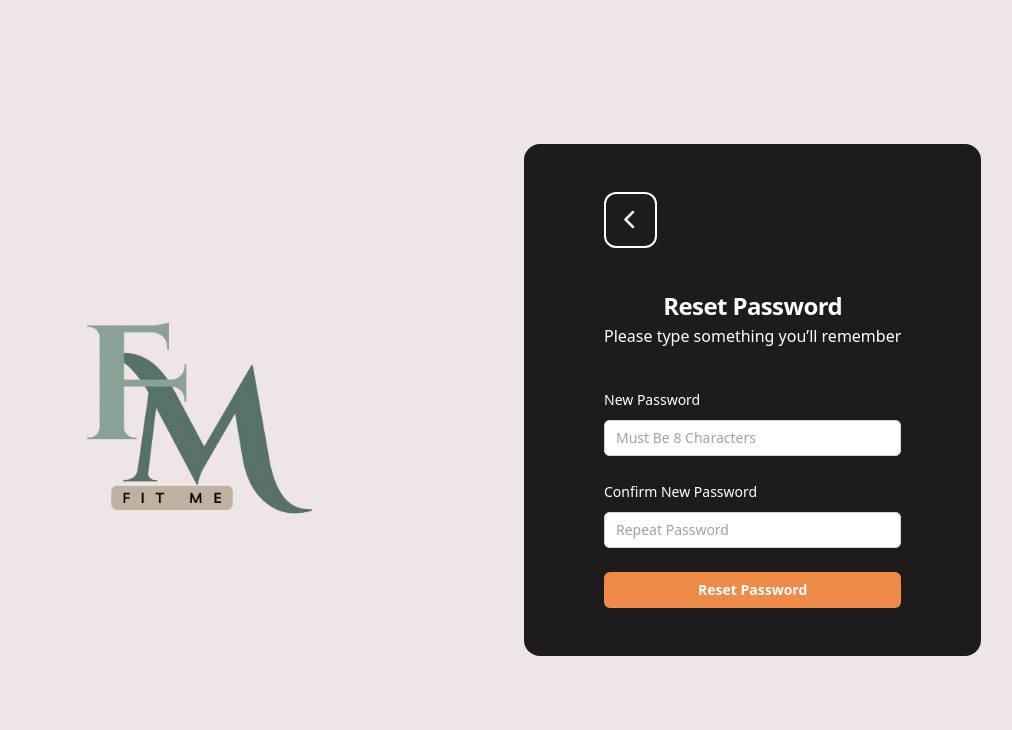
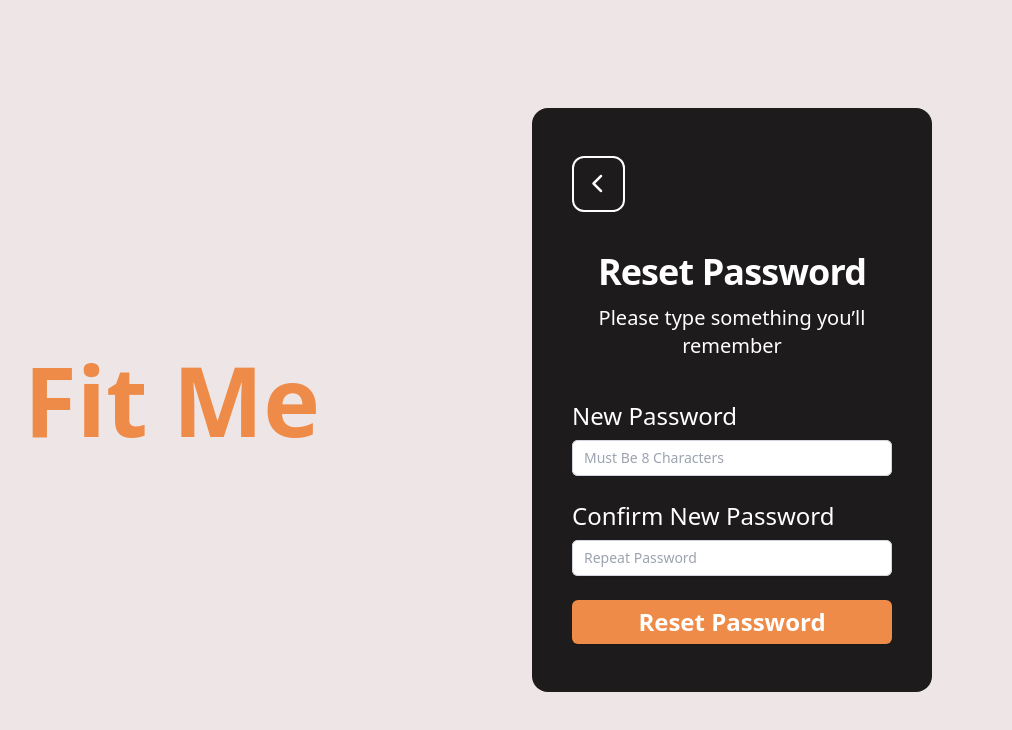
Before and after one commit to AbdallahLearn/FitMe, a React (Vite) app in the folder front-end/: page /resetpassword in a window 1280 px wide. Shown: the top 730 px of the page, without its empty margins (148-1160 px from the left). Built offline with nearby package versions, Linux system fonts and the light colour scheme.

Commit message:
update signin-signup

```diff
--- a/front-end/src/pages/PasswordChanged.jsx
+++ b/front-end/src/pages/PasswordChanged.jsx
@@ -1,5 +1,3 @@
-import Logo from "../assets/fitmerm.png";
-
 export default function PasswordChanged() {
     return (
         <>
@@ -7,31 +5,27 @@ export default function PasswordChanged() {
             <div className="min-w-screen min-h-screen flex justify-center items-center bg-[#EEE6E6]">
                 <div className="min-w-full min-h-full flex flex-col justify-center items-center md:flex-row">
                     <div className="w-full md:w-1/2 flex justify-center">
-                        <img
-                            alt="Your Company"
-                            src={Logo}
-                            className="w-96"
-                        />
+                        <h1 className="text-[#EE8B48] max-sm:text-7xl text-8xl font-bold text-center mb-10 md:mb-0">Fit Me</h1>
                     </div>
 
-                    <div className="flex min-h-full flex-1 flex-col justify-center px-6 py-12 lg:px-8 w-full md:w-1/2">
-                        <div className="w-full md:w-fit bg-[#1D1B1B] py-12 px-20 rounded-2xl">
+                    <div className="flex min-h-full flex-1 flex-col justify-center w-full md:w-1/2 px-10 md:pr-10 lg:pr-0">
+                        <div className="w-full lg:w-2/3 bg-[#1D1B1B] py-12 px-10 rounded-2xl">
                             <div className="sm:mx-auto sm:w-full sm:max-w-sm">
-                                <h2 className="mt-10 text-center text-2xl font-bold leading-9 tracking-tight text-white">
+                                <h2 className="mt-10 mb-3 text-center max-sm:text-2xl md:text-4xl font-bold leading-9 tracking-tight text-white">
                                     Reset Password
                                 </h2>
 
-                                <p className="text-white">
+                                <p className="text-white text-xl text-center">
                                     Your password has been changed succesfully
                                 </p>
                             </div>
 
-                            <div className="mt-10 sm:mx-auto sm:w-full sm:max-w-sm">
-                                <form action="#" method="POST" className="space-y-6">
+                            <div className="mt-10 sm:mx-auto sm:w-full sm:max-w-full">
+                                <form method="POST" className="space-y-6">
                                     <div>
                                         <button
                                             type="submit"
-                                            className="flex w-full justify-center rounded-md bg-[#EE8B48] px-3 py-1.5 text-sm font-semibold leading-6 text-white shadow-sm hover:bg-[#EE8B30] focus-visible:outline focus-visible:outline-2 focus-visible:outline-offset-2"
+                                            className="flex w-full justify-center rounded-md bg-[#EE8B48] px-3 py-1.5 max-sm:text-lg md:text-2xl font-semibold leading-6 text-white shadow-sm hover:bg-[#EE8B30] focus-visible:outline focus-visible:outline-2 focus-visible:outline-offset-2"
                                         >
                                             Back To Login
                                         </button>
--- a/front-end/src/pages/ResetPassword.jsx
+++ b/front-end/src/pages/ResetPassword.jsx
@@ -1,4 +1,3 @@
-import Logo from "../assets/fitmerm.png";
 import { Link } from "react-router-dom"
 
 export default function ResetPassword() {
@@ -8,15 +7,11 @@ export default function ResetPassword() {
             <div className="min-w-screen min-h-screen flex justify-center items-center bg-[#EEE6E6]">
                 <div className="min-w-full min-h-full flex flex-col justify-center items-center md:flex-row">
                     <div className="w-full md:w-1/2 flex justify-center">
-                        <img
-                            alt="Your Company"
-                            src={Logo}
-                            className="w-96"
-                        />
+                        <h1 className="text-[#EE8B48] max-sm:text-7xl text-8xl font-bold mb-10 md:mb-0">Fit Me</h1>
                     </div>
 
-                    <div className="flex min-h-full flex-1 flex-col justify-center px-6 py-12 lg:px-8 w-full md:w-1/2">
-                        <div className="w-full md:w-fit bg-[#1D1B1B] py-12 px-20 rounded-2xl">
+                    <div className="flex min-h-full flex-1 flex-col justify-center w-full md:w-1/2 px-10 md:pr-10 lg:pr-0">
+                        <div className="w-full lg:w-2/3 bg-[#1D1B1B] py-12 px-10 rounded-2xl">
                             <div>
                                 <Link to="/signin">
                                     <div className="w-fit p-3 border-2 border-white rounded-xl">
@@ -27,20 +22,20 @@ export default function ResetPassword() {
 
 
                             <div className="sm:mx-auto sm:w-full sm:max-w-sm">
-                                <h2 className="mt-10 text-center text-2xl font-bold leading-9 tracking-tight text-white">
+                                <h2 className="mt-10 mb-3 text-center max-sm:text-2xl md:text-4xl font-bold leading-9 tracking-tight text-white">
                                     Reset Password
                                 </h2>
 
-                                <p className="text-white">
+                                <p className="text-white text-xl text-center">
                                     Please type something you’ll remember
                                 </p>
                             </div>
 
-                            <div className="mt-10 sm:mx-auto sm:w-full sm:max-w-sm">
-                                <form action="#" method="POST" className="space-y-6">
+                            <div className="mt-10 sm:mx-auto sm:w-full sm:max-w-full">
+                                <form method="POST" className="space-y-6">
                                     <div>
                                         <div>
-                                            <label htmlFor="password" className="block text-sm font-medium leading-6 text-white">
+                                            <label htmlFor="password" className="block max-sm:text-lg md:text-2xl font-medium leading-6 text-white">
                                                 New  Password
                                             </label>
                                         </div>
@@ -60,7 +55,7 @@ export default function ResetPassword() {
 
                                     <div>
                                         <div>
-                                            <label htmlFor="password" className="block text-sm font-medium leading-6 text-white">
+                                            <label htmlFor="password" className="block max-sm:text-lg md:text-2xl font-medium leading-6 text-white">
                                                 Confirm New Password
                                             </label>
                                         </div>
@@ -81,7 +76,7 @@ export default function ResetPassword() {
                                     <div>
                                         <button
                                             type="submit"
-                                            className="flex w-full justify-center rounded-md bg-[#EE8B48] px-3 py-1.5 text-sm font-semibold leading-6 text-white shadow-sm hover:bg-[#EE8B30] focus-visible:outline focus-visible:outline-2 focus-visible:outline-offset-2"
+                                            className="flex w-full justify-center rounded-md bg-[#EE8B48] px-3 py-1.5 max-sm:text-lg md:text-2xl font-semibold leading-6 text-white shadow-sm hover:bg-[#EE8B30] focus-visible:outline focus-visible:outline-2 focus-visible:outline-offset-2"
                                         >
                                             Reset Password
                                         </button>
--- a/front-end/src/pages/SignIn.jsx
+++ b/front-end/src/pages/SignIn.jsx
@@ -1,4 +1,3 @@
-import Logo from "../assets/fitmerm.png";
 import { Link } from "react-router-dom";
 
 export default function SignIn() {
@@ -8,25 +7,21 @@ export default function SignIn() {
             <div className="min-w-screen min-h-screen flex justify-center items-center bg-[#EEE6E6]">
                 <div className="min-w-full min-h-full flex flex-col justify-center items-center md:flex-row">
                     <div className="w-full md:w-1/2 flex justify-center">
-                        <img
-                            alt="Your Company"
-                            src={Logo}
-                            className="w-96"
-                        />
+                        <h1 className="text-[#EE8B48] max-sm:text-7xl text-8xl font-bold text-center mb-10 md:mb-0">Fit Me</h1>
                     </div>
 
-                    <div className="flex min-h-full flex-1 flex-col justify-center px-6 py-12 lg:px-8 w-full md:w-1/2">
-                        <div className="w-full md:w-fit bg-[#1D1B1B] py-12 p-20 rounded-2xl">
+                    <div className="flex min-h-full flex-1 flex-col justify-center w-full md:w-1/2 px-10 md:pr-10 lg:pr-0">
+                        <div className="w-full lg:w-2/3 bg-[#1D1B1B] py-12 px-10 rounded-2xl">
                             <div className="sm:mx-auto sm:w-full sm:max-w-sm">
-                                <h2 className="mt-10 text-center text-2xl font-bold leading-9 tracking-tight text-white">
+                                <h2 className="mt-10 text-center max-sm:text-2xl md:text-4xl font-bold leading-9 tracking-tight text-white">
                                     Sign In
                                 </h2>
                             </div>
 
-                            <div className="mt-10 sm:mx-auto sm:w-full sm:max-w-sm">
-                                <form action="#" method="POST" className="space-y-6">
+                            <div className="mt-10 sm:mx-auto sm:w-full sm:max-w-full">
+                                <form method="POST" className="space-y-6">
                                     <div>
-                                        <label htmlFor="email" className="block text-sm font-medium leading-6 text-white">
+                                        <label htmlFor="email" className="block max-sm:text-lg md:text-2xl font-medium leading-6 text-white">
                                             Email address
                                         </label>
                                         <div className="mt-2">
@@ -43,7 +38,7 @@ export default function SignIn() {
 
                                     <div>
                                         <div>
-                                            <label htmlFor="password" className="block text-sm font-medium leading-6 text-white">
+                                            <label htmlFor="password" className="block max-sm:text-lg md:text-2xl font-medium leading-6 text-white">
                                             Password
                                             </label>
                                         </div>
@@ -60,7 +55,7 @@ export default function SignIn() {
                                         </div>
 
                                         <div className="text-sm mt-2">
-                                            <Link to="/resetpassword" className="font-semibold text-white">
+                                            <Link to="/resetpassword" className="font-semibold text-white max-sm:text-xs md:text-sm">
                                                 Forgot password?
                                             </Link>
                                         </div>
@@ -69,17 +64,17 @@ export default function SignIn() {
                                     <div>
                                         <button
                                             type="submit"
-                                            className="flex w-full justify-center rounded-md bg-[#EE8B48] px-3 py-1.5 text-sm font-semibold leading-6 text-white shadow-sm hover:bg-[#EE8B30] focus-visible:outline focus-visible:outline-2 focus-visible:outline-offset-2"
+                                            className="flex w-full justify-center rounded-md bg-[#EE8B48] px-3 py-1.5 max-sm:text-lg md:text-2xl font-semibold leading-6 text-white shadow-sm hover:bg-[#EE8B30] focus-visible:outline focus-visible:outline-2 focus-visible:outline-offset-2"
                                         >
                                             Sign in
                                         </button>
                                     </div>
                                 </form>
 
-                                <p className="mt-10 text-center text-sm text-gray-500">
-                                    Not a member?{' '}
+                                <p className="mt-10 text-center max-sm:text-xs md:text-sm text-gray-500">
+                                    have{"'"}t an account?{" "}
                                     <Link to="/signup" className="font-semibold leading-6 text-[#EE8B48] hover:text-[#EE8B30]">
-                                        Start a 10 day free trial
+                                        Sign up
                                     </Link>
                                 </p>
                             </div>
--- a/front-end/src/pages/SignUp.jsx
+++ b/front-end/src/pages/SignUp.jsx
@@ -1,4 +1,3 @@
-import Logo from "../assets/fitmerm.png"
 import { Link } from "react-router-dom"
 
 export default function SignUp() {
@@ -8,25 +7,21 @@ export default function SignUp() {
             <div className="min-w-screen min-h-screen flex justify-center items-center bg-[#EEE6E6]">
                 <div className="min-w-full min-h-full flex flex-col justify-center items-center md:flex-row">
                     <div className="w-full md:w-1/2 flex justify-center">
-                        <img
-                            alt="Your Company"
-                            src={Logo}
-                            className="w-96"
-                        />
+                        <h1 className="text-[#EE8B48] max-sm:text-7xl text-8xl font-bold text-center mb-10 md:mb-0">Fit Me</h1>
                     </div>
 
-                    <div className="flex min-h-full flex-1 flex-col justify-center px-6 py-12 lg:px-8 w-full md:w-1/2">
-                        <div className="w-full md:w-fit bg-[#1D1B1B] py-12 px-20 rounded-2xl">
+                    <div className="flex min-h-full flex-1 flex-col justify-center w-full md:w-1/2 px-10 md:pr-10 lg:pr-0">
+                        <div className="w-full lg:w-2/3 bg-[#1D1B1B] py-12 px-10 rounded-2xl">
                             <div className="sm:mx-auto sm:w-full sm:max-w-sm">
-                                <h2 className="mt-10 text-center text-2xl font-bold leading-9 tracking-tight text-white">
+                                <h2 className="mt-10 text-center max-sm:text-2xl md:text-4xl font-bold leading-9 tracking-tight text-white">
                                     Sign Up
                                 </h2>
                             </div>
 
-                            <div className="mt-10 sm:mx-auto sm:w-full sm:max-w-sm">
-                                <form action="#" method="POST" className="space-y-6">
+                            <div className="mt-10 sm:mx-auto sm:w-full sm:max-w-full">
+                                <form method="POST" className="space-y-6">
                                     <div>
-                                        <label htmlFor="email" className="block text-sm font-medium leading-6 text-white">
+                                        <label htmlFor="email" className="block max-sm:text-lg md:text-2xl font-medium leading-6 text-white">
                                             Email
                                         </label>
 
@@ -45,7 +40,7 @@ export default function SignUp() {
 
                                     <div>
                                         <div>
-                                            <label htmlFor="password" className="block text-sm font-medium leading-6 text-white">
+                                            <label htmlFor="password" className="block max-sm:text-lg md:text-2xl font-medium leading-6 text-white">
                                                 Create A Password
                                             </label>
                                         </div>
@@ -65,7 +60,7 @@ export default function SignUp() {
 
                                     <div>
                                         <div>
-                                            <label htmlFor="password" className="block text-sm font-medium leading-6 text-white">
+                                            <label htmlFor="password" className="block max-sm:text-lg md:text-2xl font-medium leading-6 text-white">
                                              Confirm Password
                                             </label>
                                         </div>
@@ -86,17 +81,17 @@ export default function SignUp() {
                                     <div>
                                         <button
                                             type="submit"
-                                            className="flex w-full justify-center rounded-md bg-[#EE8B48] px-3 py-1.5 text-sm font-semibold leading-6 text-white shadow-sm hover:bg-[#EE8B30] focus-visible:outline focus-visible:outline-2 focus-visible:outline-offset-2"
+                                            className="flex w-full justify-center rounded-md bg-[#EE8B48] px-3 py-1.5 max-sm:text-lg md:text-2xl font-semibold leading-6 text-white shadow-sm hover:bg-[#EE8B30] focus-visible:outline focus-visible:outline-2 focus-visible:outline-offset-2"
                                         >
                                             Sign Up
                                         </button>
                                     </div>
                                 </form>
 
-                                <p className="mt-10 text-center text-sm text-gray-500">
-                                    Not a member?{' '}
+                                <p className="mt-10 text-center max-sm:text-xs md:text-sm text-gray-500">
+                                    Already have an account?{" "}
                                     <Link to="/signin" className="font-semibold leading-6 text-[#EE8B48] hover:text-[#EE8B30]">
-                                        Already have an account? Log in
+                                        Sign in
                                     </Link>
                                 </p>
                             </div>
```
